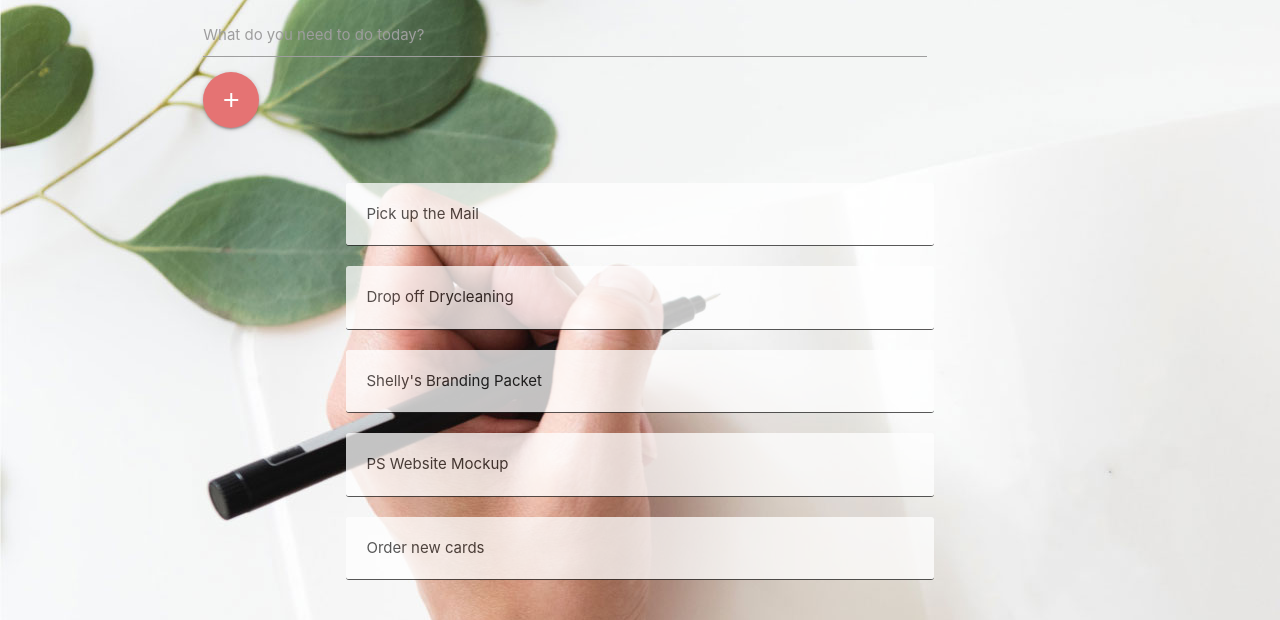
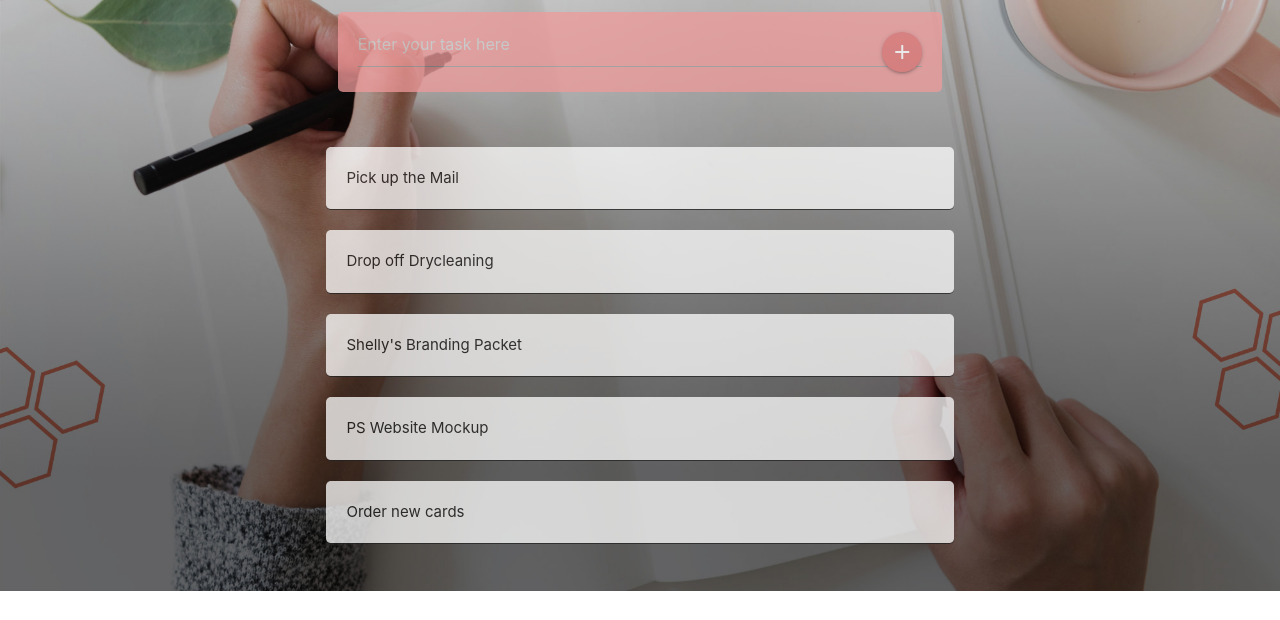
Before and after one commit to justhayleyk/GSD-App, a website: page index.html in a window 1280 px wide. Shown: the part 209-829 px from the top of the page. After the commit the page ends 800 px from the top, so only its background shows below. Drawn offline with nearby package versions, Linux system fonts and the light colour scheme.

Commit message:
Styling Updates, Created js file to start.

```diff
--- a/index.html
+++ b/index.html
@@ -12,6 +12,7 @@
     <link href="https://fonts.googleapis.com/css?family=Poppins" rel="stylesheet">
 </head>
 <body>
+
     <div class="container">
         <div class="hero">
             <h1 class="display-2 text center"> MY TO DO LIST</h1>
@@ -21,16 +22,18 @@
 
 
     <div class="container">
-        <div class="row">
-            <form class="col s12">
-                <div class="row">
-                    <div class="input-field col s10">
-                        <textarea id="textarea1" class="materialize-textarea"></textarea>
-                        <label for="textarea1">What do you need to do today?</label>
-                        <a class="btn-floating btn-large waves-effect waves-light red lighten-2"><i class="material-icons">add</i></a>
+        <div class="container">
+            <div class="row">
+                <form>
+                    <div class="row col s12">
+                        <div class="input-field">
+                            <textarea id="textarea1" class="materialize-textarea" placeholder="Enter your task here"></textarea><a id="addTask" class="btn-floating red lighten-2"><i class="material-icons">add</i></a>
+                        </div>
+                        <div>
+                            </div>
                     </div>
-                </div>
-            </form>
+                </form>
+            </div>
         </div>
         <div class="container">
             <div class="row">
@@ -46,6 +49,7 @@
         </div>
     </div>
 
+    <script type="text/javascript" src="js/todoapp.js"></script>
 
 </body>
 </html>
--- a/sass/main.scss
+++ b/sass/main.scss
@@ -3,7 +3,13 @@
 $mycolor: pink;
 
 body{
-    background-image: url('../images/Shop-Header.jpg');
+    background-image: url('../images/ToDoBackground.jpg');
+    background-repeat:no-repeat;
+    -webkit-background-size:cover;
+    -moz-background-size:cover;
+    -o-background-size:cover;
+    background-size:cover;
+    background-position:center;
 }
 
 h1{
@@ -21,12 +27,32 @@ h3 {
     font-family: 'Poppins', sans-serif;
   }
 
+  .input-field  {
+    padding: 10px;
+    padding-left: 20px;
+    padding-right: 20px;
+    background: #ef9a9a;
+    opacity: 0.75;
+    border-radius: 5px;
+  }
+
+  .materialize-textarea {
+    color: white;
+  }
+
+  .btn-floating {
+    float: right;
+    margin-top: -50px;
+  }
+
   .task {
-      padding: 20px;
-      border: 1px;
-      border-bottom-style: solid;
-      background: white;
-      opacity: 0.75;
-      margin: 20px;
-      border-radius: 3px;
+    padding: 20px;
+    padding-left: 20px;
+    padding-right: 20px;
+    border: 1px;
+    border-bottom-style: solid;
+    background: white;
+    opacity: 0.75;
+    margin-bottom: 20px;
+    border-radius: 5px;
   }
```
Also changed, not shown: css/main.css, images/Shop-Header.jpg (deleted), images/ToDoBackground.jpg (added), js/todoapp.js (added).
